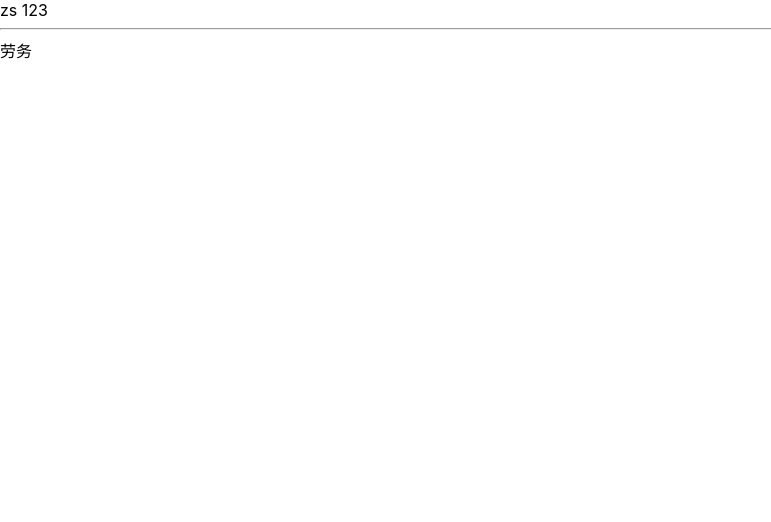
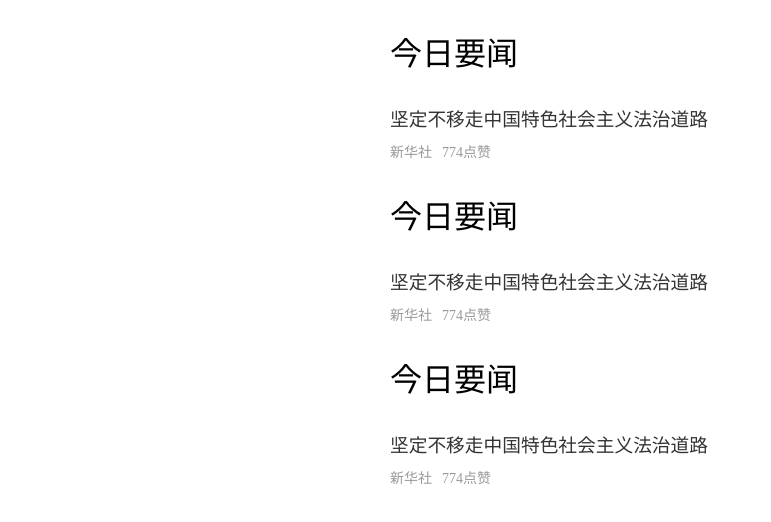
Before and after one commit to maguibing/react-study, a React (Create React App) app in the folder react-第三天/: page / in a window 1280 px wide. Shown: the top 522 px of the page, without its empty margins (0-771 px from the left). Built offline with nearby package versions, Linux system fonts and the light colour scheme.

Commit message:
基础 父传子 组件传值  循环组件

```diff
--- a/react-第三天/src/App.js
+++ b/react-第三天/src/App.js
@@ -1,24 +1,34 @@
 import React from 'react'
 
-// 函数组件的基本使用
-export default function Son(props) {
-  return (
-    <React.Fragment>
-      <div>
-        {props.name} {'123'}
-      </div>
-      <hr />
-      <Child name="劳务" age="12312"></Child>
-    </React.Fragment>
-  )
-}
-
-class Child extends React.Component {
+export default class Child extends React.Component {
+  state = {
+    news: [{ a: 1 }, { a: 2 }, { a: 3 }],
+  }
   render() {
+    const { news } = this.state
     return (
       <React.Fragment>
-        <span>{this.props.name}</span>
+        {news.map((v, i) => (
+          <Parent key={i} />
+        ))}
       </React.Fragment>
     )
   }
 }
+
+function Parent() {
+  return (
+    <React.Fragment>
+      <div className="parent">
+        <h1>今日要闻</h1>
+        <div className="child">
+          <h3>坚定不移走中国特色社会主义法治道路</h3>
+          <div className="detail">
+            <span>新华社</span>
+            <span>774点赞</span>
+          </div>
+        </div>
+      </div>
+    </React.Fragment>
+  )
+}
--- a/react-第三天/src/index.css
+++ b/react-第三天/src/index.css
@@ -1,13 +1,28 @@
-body {
-  margin: 0;
-  font-family: -apple-system, BlinkMacSystemFont, 'Segoe UI', 'Roboto', 'Oxygen',
-    'Ubuntu', 'Cantarell', 'Fira Sans', 'Droid Sans', 'Helvetica Neue',
-    sans-serif;
-  -webkit-font-smoothing: antialiased;
-  -moz-osx-font-smoothing: grayscale;
-}
+.parent {
+    width: 500px;
+    margin: 0 auto;
+  }
+  .parent h1 {
+    font-weight: normal;
+    margin: 0;
+    padding: 20px 0;
+  }
+  .child {
+    width: 100%;
+    box-sizing: border-box;
+    margin-bottom: 10px;
+  }
 
-code {
-  font-family: source-code-pro, Menlo, Monaco, Consolas, 'Courier New',
-    monospace;
-}
+  .child h3 {
+    font-weight: normal;
+    color: #333;
+    margin: 0;
+    padding: 10px 0;
+  }
+  .child .detail {
+    font-size: 14px;
+    color: #999;
+  }
+  .child .detail span {
+    margin-right: 10px;
+  }
--- a/react-第三天/src/index.js
+++ b/react-第三天/src/index.js
@@ -9,7 +9,7 @@ import reportWebVitals from './reportWebVitals'
 const root = ReactDOM.createRoot(document.getElementById('root'))
 root.render(
   <React.StrictMode>
-    <App name="zs" />
+    <App />
   </React.StrictMode>,
 )
 
```
